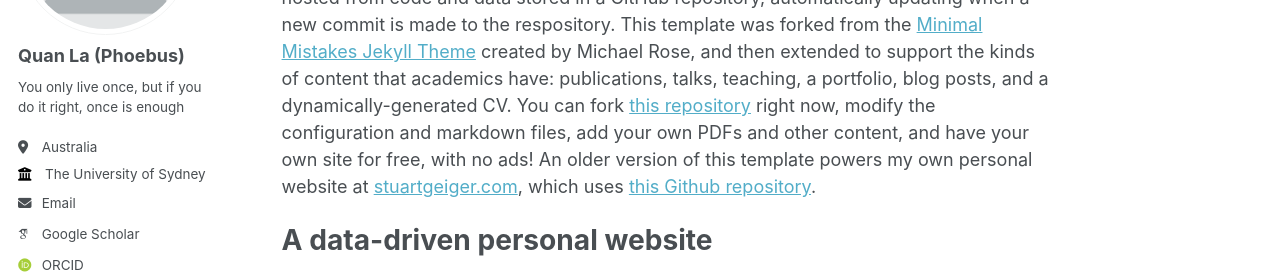
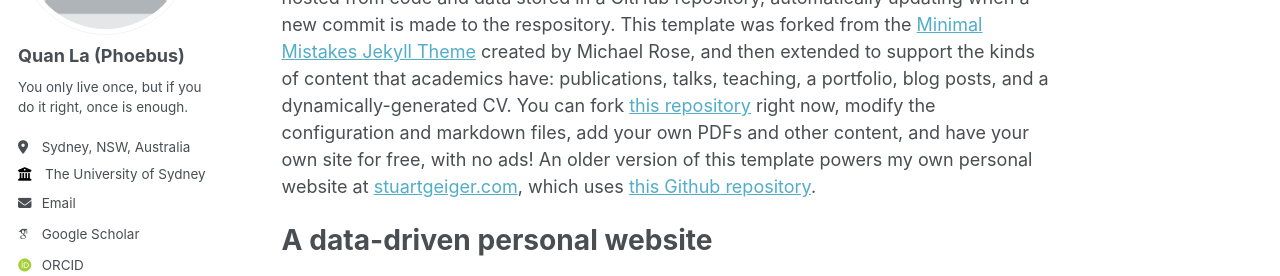
Before and after one commit to lavanquan/lavanquan.github.io, a Jekyll site: the page built from _pages/about.md, in a window 1280 px wide. Shown: the part 246-522 px from the top of the page. Built offline with Jekyll 4.4.1, drawn with Linux system fonts in a browser that asks for light colours; some web fonts are replaced.

Commit message:
Update _config.yml

```diff
--- a/_config.yml
+++ b/_config.yml
@@ -11,7 +11,7 @@ locale                   : "en-US"
 title                    : "Quan La (Phoebus)"
 title_separator          : "-"
 name                     : &name "Quan La"
-description              : &description "You only live once, but if you do it right, once is enough"
+description              : &description "You only live once, but if you do it right, once is enough."
 url                      : https://lavanquan.github.io # the base hostname & protocol for your site e.g. "https://mmistakes.github.io"
 baseurl                  : "" # the subpath of your site, e.g. "/blog"
 repository               : "lavanquan/lavanquan.github.io"
@@ -24,8 +24,8 @@ author:
   avatar           : "profile.png"
   name             : "Quan La (Phoebus)"
   pronouns         : # example: "He/Him"
-  bio              : "You only live once, but if you do it right, once is enough"
-  location         : "Australia"
+  bio              : "You only live once, but if you do it right, once is enough."
+  location         : "Sydney, NSW, Australia"
   employer         : "The University of Sydney"
   uri              : # URL
   email            : "quanlv.phoebus@gmail.com"
```
